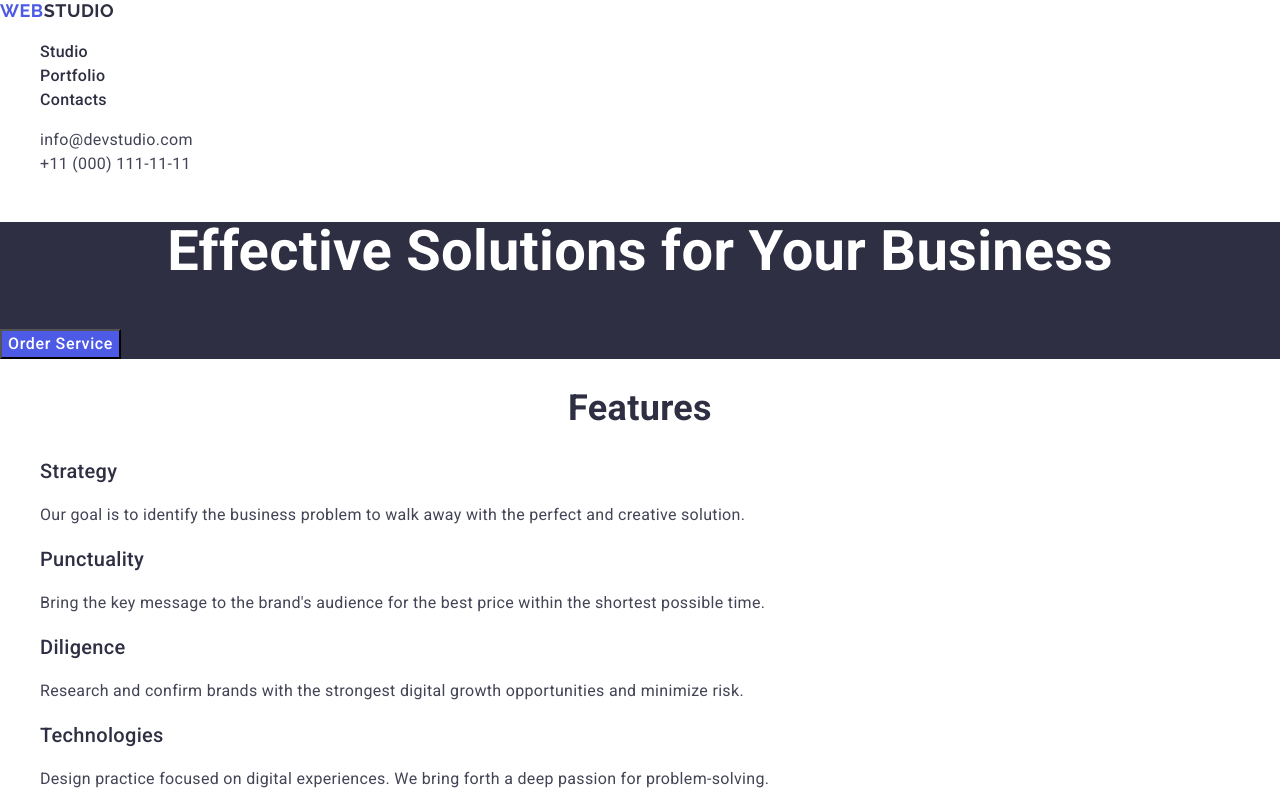
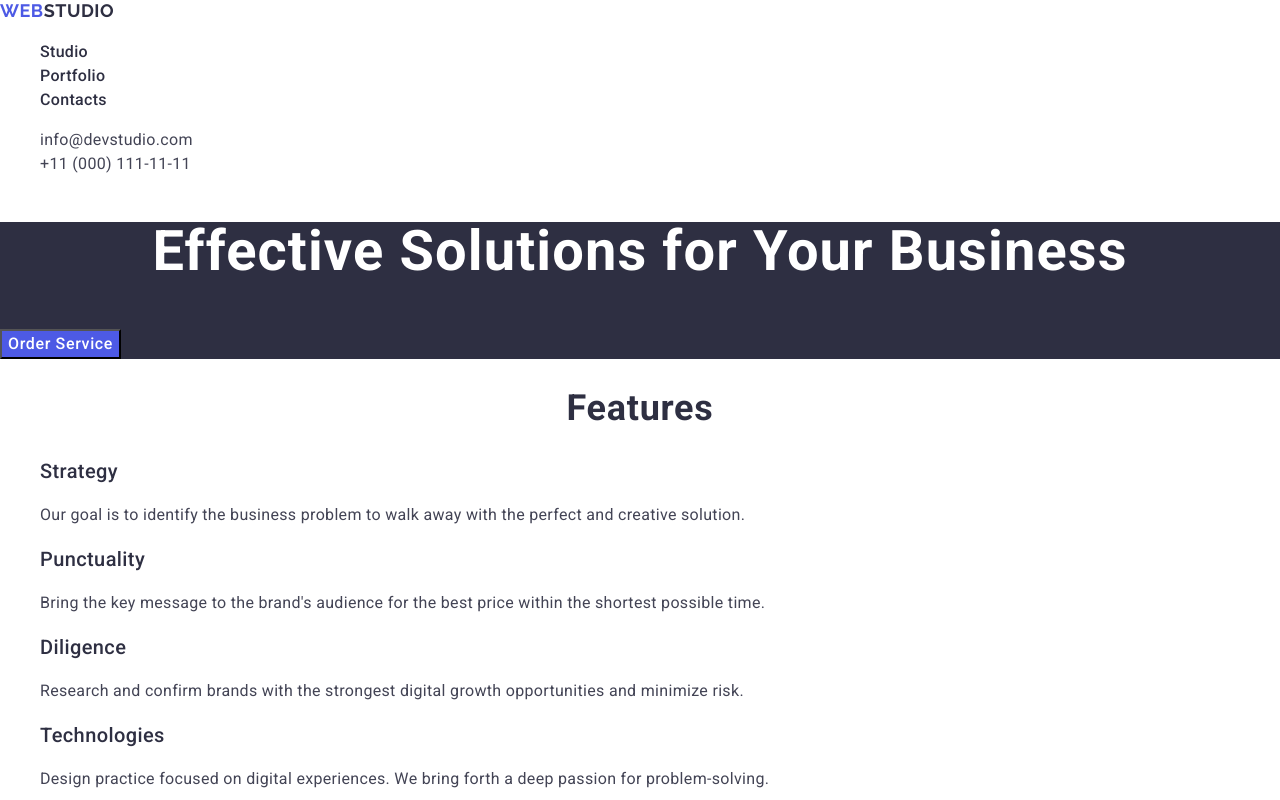
Before and after one commit to fantom-sky/goit-markup-hw-02, a plain HTML site: page index.html in a window 1280 px wide. Shown: the top 800 px of the page. Drawn offline with nearby package versions, Linux system fonts and the light colour scheme.

Commit message:
Check & Update index-file & css-file for the 2nd time

```diff
--- a/css/styles.css
+++ b/css/styles.css
@@ -81,7 +81,7 @@ ul {
     font-size: 56px;
     line-height: 1.07;
     text-align: center;
-    letter-spacing: inherit;
+    letter-spacing: 0.02em;
     color: #fff;
 }
 
@@ -105,7 +105,7 @@ ul {
     font-weight: 700;
     font-size: 36px;
     line-height: 1.11;
-    letter-spacing: inherit;
+    letter-spacing: 0.02em;
     text-align: center;
     color: #2e2f42;
     text-transform: capitalize;
@@ -115,7 +115,7 @@ ul {
     font-weight: 500;
     font-size: 20px;
     line-height: 1.2;
-    letter-spacing: inherit;
+    letter-spacing: 0.02em;
     color: #2e2f42;
     text-transform: capitalize;
 }
```
